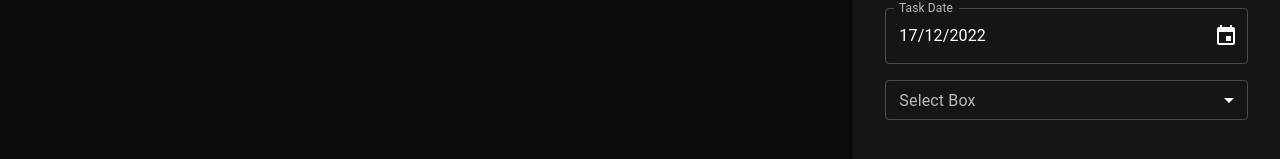
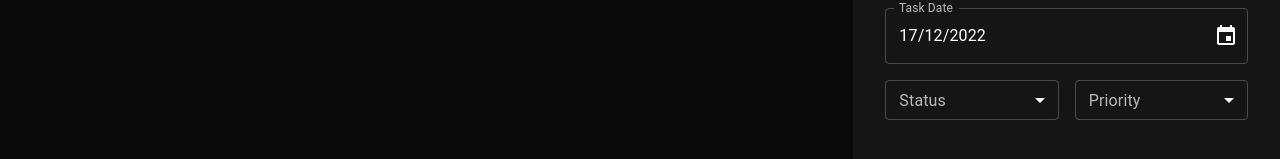
Before and after one commit to karanbadhwar/TodoApp, a React (Create React App) app: page / in a window 1280 px wide. Shown: the part 535-694 px from the top of the page. Built offline with nearby package versions, Linux system fonts and the light colour scheme.

Commit message:
Added proptypes and Made Component Dynamic

```diff
--- a/src/components/createTaskForm/_taskSelectorField.tsx
+++ b/src/components/createTaskForm/_taskSelectorField.tsx
@@ -7,6 +7,7 @@ import {
   SelectChangeEvent,
 } from '@mui/material';
 import { ISelectField } from './interfaces/ISelectField';
+import PropTypes, { string } from 'prop-types';
 
 export const TaskSelectorField: FC<ISelectField> = (props): ReactElement => {
   const {
@@ -43,3 +44,16 @@ export const TaskSelectorField: FC<ISelectField> = (props): ReactElement => {
     </FormControl>
   );
 };
+
+TaskSelectorField.propTypes = {
+  onChange: PropTypes.func,
+  label: PropTypes.string,
+  name: PropTypes.string,
+  disabled: PropTypes.bool,
+  items: PropTypes.arrayOf(
+    PropTypes.shape({
+      value: string.isRequired,
+      label: string.isRequired,
+    }).isRequired,
+  ),
+};
--- a/src/components/createTaskForm/createTaskForm.tsx
+++ b/src/components/createTaskForm/createTaskForm.tsx
@@ -5,6 +5,9 @@ import { TaskTitleField } from './_taskTitleField';
 import { TaskDescription } from './_taskDescription';
 import { TaskDateField } from './_taskDateField';
 import { TaskSelectorField } from './_taskSelectorField';
+
+import { Status } from './enums/Status';
+import { Priority } from './enums/Priority';
 
 export const CreateTaskForm: FC = (): ReactElement => {
   return (
@@ -24,7 +27,38 @@ export const CreateTaskForm: FC = (): ReactElement => {
         <TaskDescription />
         <TaskDateField />
         <Stack spacing={2} sx={{ width: '100%' }} direction="row">
-          <TaskSelectorField />
+          <TaskSelectorField
+            label="Status"
+            name="status"
+            items={[
+              {
+                value: Status.todo,
+                label: Status.todo.toUpperCase(),
+              },
+              {
+                value: Status.inProgress,
+                label: Status.inProgress.toUpperCase(),
+              },
+            ]}
+          />
+          <TaskSelectorField
+            label="Priority"
+            name="priority"
+            items={[
+              {
+                value: Priority.high,
+                label: Priority.high,
+              },
+              {
+                value: Priority.normal,
+                label: Priority.normal,
+              },
+              {
+                value: Priority.low,
+                label: Priority.low,
+              },
+            ]}
+          />
         </Stack>
       </Stack>
     </Box>
```
